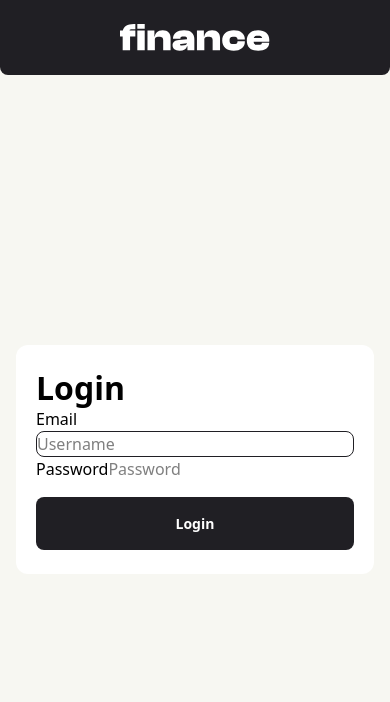
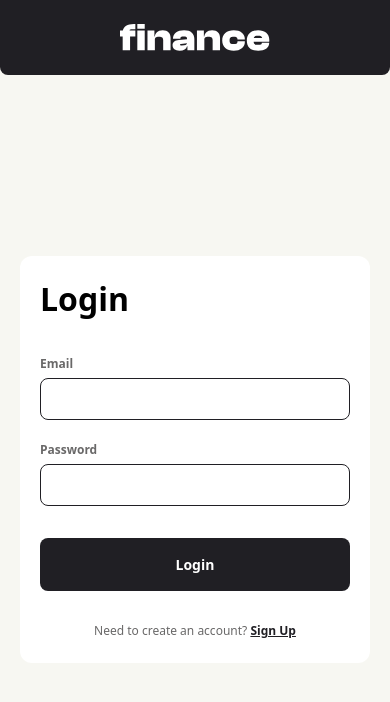
Before and after one commit to jcad57/personal-finance-app, a Next.js app: page /login in a window 390 px wide. Shown: the top 702 px of the page. Built offline with nearby package versions, Linux system fonts and the light colour scheme.

Commit message:
Add responsive layout and forms for login and signup pages

```diff
--- a/src/app/globals.css
+++ b/src/app/globals.css
@@ -40,6 +40,7 @@
     --font-size-lg: 1.25rem; /* 20px */
     --font-size-md: 1rem; /* 16px */
     --font-size-sm: 0.875rem; /* 14px */
+    --font-size-xs: 0.75rem; /* 12px */
 
     /* Spacing */
     --spacing-xxl: 2.5rem; /* 64px */
--- a/src/app/layout.tsx
+++ b/src/app/layout.tsx
@@ -24,9 +24,7 @@ export default function RootLayout({
 }>) {
     return (
         <html lang="en">
-            <body className={`h-screen ${publicSans.variable} ${publicSansItalic.variable} antialiased`}>
-                {children}
-            </body>
+            <body className={`h-screen font-[family-name:var(${publicSans.variable})] antialiased`}>{children}</body>
         </html>
     );
 }
--- a/src/app/login/layout.tsx
+++ b/src/app/login/layout.tsx
@@ -3,5 +3,5 @@ export default function LoginLayout({
 }: Readonly<{
     children: React.ReactNode;
 }>) {
-    return <div className="bg-[var(--beige-300)] flex flex-col h-screen">{children}</div>;
+    return <div className="bg-[var(--beige-300)] flex flex-col h-screen md:flex md:flex-row">{children}</div>;
 }
--- a/src/app/login/page.tsx
+++ b/src/app/login/page.tsx
@@ -2,8 +2,12 @@
 
 import Image from "next/image";
 import logo from "../../../public/assets/images/logo-large.svg";
+import authImg from "../../../public/assets/images/illustration-authentication.svg";
 import { useForm } from "react-hook-form";
 import { useState } from "react";
+
+import LoginForm from "@/components/LoginForm";
+import SignupForm from "@/components/SignupForm";
 
 export default function Login() {
     const [formType, setFormType] = useState("login");
@@ -15,32 +19,21 @@ export default function Login() {
     });
 
     return (
+        // TODO: Add password visible icon
         <>
-            <header className="flex justify-center items-center bg-[var(--grey-900)] py-[var(--spacing-lg)] rounded-b-lg">
+            <header className="flex justify-center items-center bg-[var(--grey-900)] py-[var(--spacing-lg)] rounded-b-lg md:hidden">
                 <Image src={logo} width={150} height={80} alt="logo" />
             </header>
-            <main className="flex flex-col justify-center items-center bg-[var(--beige-300)] h-full">
-                <div id="login-form">
-                    {formType === "login" && (
-                        <form className="bg-[var(--white)] px-[var(--spacing-md)] py-[var(--spacing-lg)] rounded-xl mx-4 ">
-                            <h1 className="text-[length:var(--font-size-xl)] font-bold leading-[120%]">Login</h1>
-                            <label htmlFor="email">Email</label>
-                            <input
-                                id="email"
-                                type="email"
-                                placeholder="Username"
-                                className="w-full border-[1px] border-[var(--grey-900)] rounded-lg"
-                                {...register("email")}
-                            />
-                            <label htmlFor="password">Password</label>
-                            <input id="password" type="password" placeholder="Password" {...register("password")} />
-                            <button
-                                type="submit"
-                                className="bg-[var(--grey-900)] font-bold text-[var(--white)] text-[length:var(--font-size-sm)] rounded-lg px-4 py-[var(--spacing-sm)] mt-4 w-full">
-                                Login
-                            </button>
-                        </form>
-                    )}
+            <header className="hidden md:block md:p-[var(--spacing-md)] md:w-[600px]">
+                <div
+                    style={{
+                        backgroundImage: `url(../../../public/assets/images/illustration-authentication.svg)`,
+                    }}></div>
+            </header>
+            <main className="flex flex-col justify-center items-center bg-[var(--beige-300)] px-[var(--spacing-md)] h-full md:mx-auto">
+                <div className="flex flex-col w-full bg-[var(--white)] px-[var(--spacing-md)] py-[var(--spacing-lg)] rounded-xl max-w-[562px]">
+                    {formType === "login" && <LoginForm setFormType={setFormType} register={register} />}
+                    {formType === "sign-up" && <SignupForm setFormType={setFormType} register={register} />}
                 </div>
             </main>
         </>
--- /dev/null
+++ b/src/components/LoginForm.tsx
@@ -0,0 +1,46 @@
+export default function Login({ setFormType, register }) {
+    return (
+        <>
+            <form className="flex flex-col">
+                <h1 className="text-[length:var(--font-size-xl)] font-bold leading-[120%]">Login</h1>
+                <div className="mt-[var(--spacing-xl)]">
+                    <label
+                        htmlFor="email"
+                        className="text-[length:var(--font-size-xs)] font-bold text-[var(--grey-500)] ">
+                        Email
+                    </label>
+                    <input
+                        id="email"
+                        type="email"
+                        className="w-full border-[1px] border-[var(--grey-900)] rounded-lg p-2 mb-4 mt-1"
+                        {...register("email")}
+                    />
+                    <label
+                        htmlFor="password"
+                        className="text-[length:var(--font-size-xs)] font-bold text-[var(--grey-500)]">
+                        Password
+                    </label>
+                    <input
+                        id="password"
+                        type="password"
+                        {...register("password")}
+                        className="w-full border-[1px] border-[var(--grey-900)] rounded-lg p-2 mt-1"
+                    />
+                    <button
+                        type="submit"
+                        className="bg-[var(--grey-900)] font-bold text-[var(--white)] text-[length:var(--font-size-sm)] rounded-lg px-4 py-[var(--spacing-sm)] w-full my-[var(--spacing-xl)]">
+                        Login
+                    </button>
+                    <p className="text-xs text-[var(--grey-500)] text-center">
+                        Need to create an account?{" "}
+                        <a
+                            className="underline font-bold text-[var(--grey-900)]"
+                            onClick={() => setFormType("sign-up")}>
+                            Sign Up
+                        </a>
+                    </p>
+                </div>
+            </form>
+        </>
+    );
+}
--- /dev/null
+++ b/src/components/SignupForm.tsx
@@ -0,0 +1,58 @@
+export default function SignupForm({ setFormType, register }) {
+    return (
+        <>
+            <form className="flex flex-col">
+                <h1 className="text-[length:var(--font-size-xl)] font-bold leading-[120%]">Sign Up</h1>
+                <div className="mt-[var(--spacing-xl)]">
+                    <label
+                        htmlFor="name"
+                        className="text-[length:var(--font-size-xs)] font-bold text-[var(--grey-500)] ">
+                        Name
+                    </label>
+                    <input
+                        id="name"
+                        type="text"
+                        className="w-full border-[1px] border-[var(--grey-900)] rounded-lg p-2 mb-4 mt-1"
+                        {...register("name")}
+                    />
+                    <label
+                        htmlFor="email"
+                        className="text-[length:var(--font-size-xs)] font-bold text-[var(--grey-500)] ">
+                        Email
+                    </label>
+                    <input
+                        id="email"
+                        type="email"
+                        className="w-full border-[1px] border-[var(--grey-900)] rounded-lg p-2 mb-4 mt-1"
+                        {...register("email")}
+                    />
+                    <label
+                        htmlFor="password"
+                        className="text-[length:var(--font-size-xs)] font-bold text-[var(--grey-500)]">
+                        Create Password
+                    </label>
+                    <input
+                        id="password"
+                        type="password"
+                        {...register("password")}
+                        className="w-full border-[1px] border-[var(--grey-900)] rounded-lg p-2 mt-1"
+                    />
+                    <p className="text-[length:var(--font-size-xs)] text-[var(--grey-500)] text-right leaading-[150%]">
+                        Passwords must be at least 8 characters
+                    </p>
+                    <button
+                        type="submit"
+                        className="bg-[var(--grey-900)] font-bold text-[var(--white)] text-[length:var(--font-size-sm)] rounded-lg px-4 py-[var(--spacing-sm)] w-full my-[var(--spacing-xl)]">
+                        Create Account
+                    </button>
+                    <p className="text-xs text-[var(--grey-500)] text-center">
+                        Already have an account?{" "}
+                        <a className="underline font-bold text-[var(--grey-900)]" onClick={() => setFormType("login")}>
+                            Login
+                        </a>
+                    </p>
+                </div>
+            </form>
+        </>
+    );
+}
```
